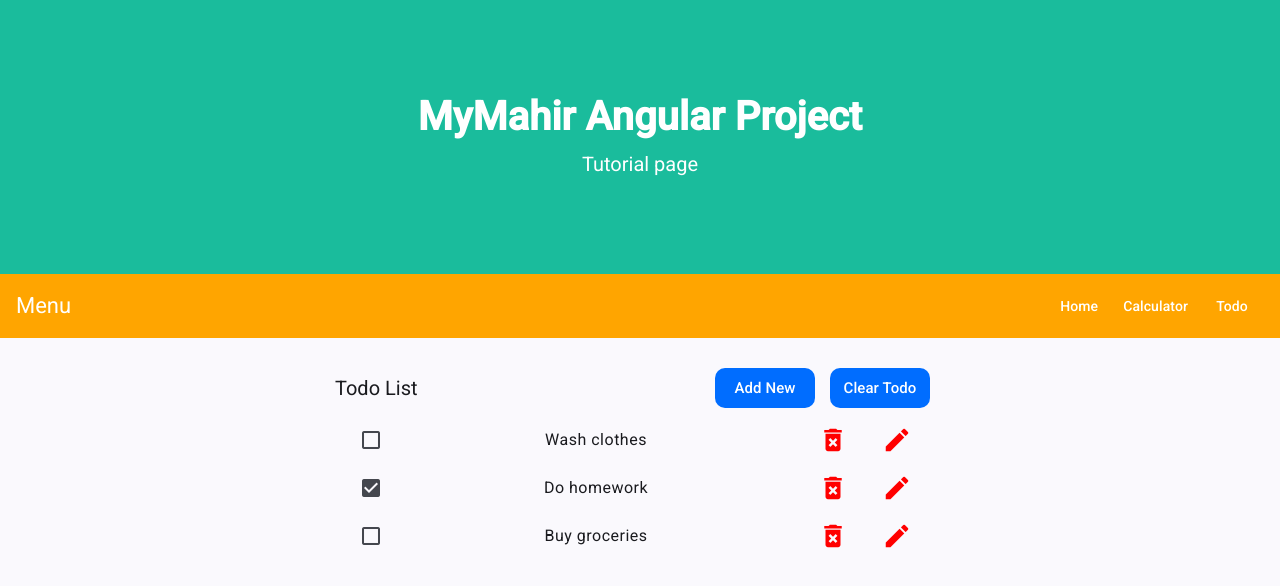
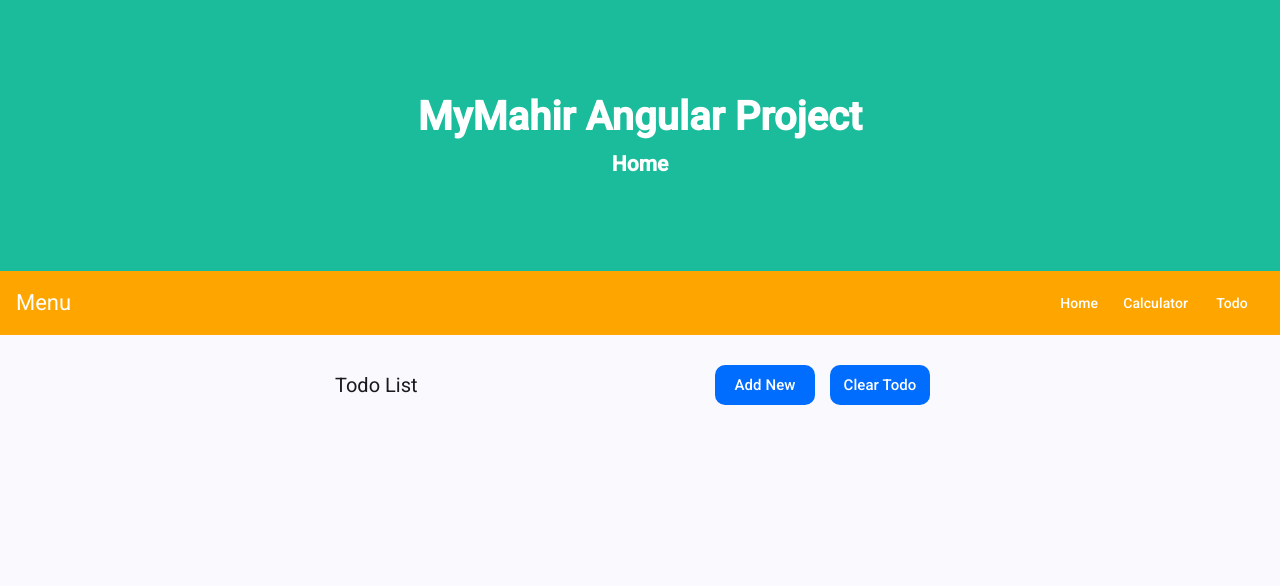
Before and after one commit to priafif/usagi_ang, an Angular app: page /todo in a window 1280 px wide. Shown: the top 586 px of the page. Built offline with nearby package versions, Linux system fonts and the light colour scheme.

Commit message:
state management

```diff
--- a/src/app/app.html
+++ b/src/app/app.html
@@ -8,7 +8,7 @@
 <main class="main">
   <div class="header">
     <h1>MyMahir Angular Project</h1>
-    <p>Tutorial page</p>
+    <h2>{{ pageTitle }}</h2>
   </div>
   <app-toolbar></app-toolbar>
   <router-outlet />
--- a/src/app/app.ts
+++ b/src/app/app.ts
@@ -1,8 +1,9 @@
-import { Component } from '@angular/core';
+import { Component, OnInit } from '@angular/core';
 import { RouterOutlet } from '@angular/router';
 import { FormsModule } from '@angular/forms';
 import { MatButtonModule } from '@angular/material/button';
 import { Toolbar } from "./components/toolbar/toolbar";
+import { Data } from './services/data';
 
 @Component({
   selector: 'app-root',
@@ -10,9 +11,15 @@ import { Toolbar } from "./components/toolbar/toolbar";
   templateUrl: './app.html',
   styleUrl: './app.scss'
 })
-export class App {
-  calculate_area(width: number, height: number){
+export class App implements OnInit {
+  public pageTitle: string = 'Home';
 
+  constructor(private data: Data){}
+
+  ngOnInit(): void {
+    this.data.observeEvent().subscribe((data: any)=>{
+      this.pageTitle = data;
+    })
   }
 
   saveData(){
--- a/src/app/components/toolbar/toolbar.html
+++ b/src/app/components/toolbar/toolbar.html
@@ -1,7 +1,7 @@
   <mat-toolbar>
     <div class="title">Menu</div>
     <span class="spacer"></span>
-    <a routerLink="/home" mat-button class="icon">Home</a>
-    <a routerLink="/calculator" mat-button class="icon">Calculator</a>
-    <a routerLink="/todo" mat-button class="icon">Todo</a>
-  </mat-toolbar>
+    @for (menuItem of menu; track $index) {
+      <a (click)="navigatePage(menuItem)" mat-button class="icon">{{ menuItem.title }}</a>
+    }
+   </mat-toolbar>
--- a/src/app/components/toolbar/toolbar.ts
+++ b/src/app/components/toolbar/toolbar.ts
@@ -1,12 +1,34 @@
 import { Component } from '@angular/core';
 import { MatButtonModule } from '@angular/material/button';
 import { MatToolbarModule } from '@angular/material/toolbar';
-import { RouterLink } from '@angular/router';
+import { Router } from '@angular/router';
+import { Data } from '../../services/data';
+
+interface menuItem {
+  title: string,
+  route: string
+}
 
 @Component({
   selector: 'app-toolbar',
-  imports: [MatToolbarModule, RouterLink, MatButtonModule],
+  imports: [MatToolbarModule, MatButtonModule],
   templateUrl: './toolbar.html',
   styleUrl: './toolbar.scss',
 })
-export class Toolbar {}
+export class Toolbar {
+
+  public menu: menuItem[] = [
+    { title: 'Home', route: '/home' },
+    { title: 'Calculator', route: '/calculator' },
+    { title: 'Todo', route: '/todo' },
+  ]
+
+  constructor(private router: Router, private data: Data) {
+  }
+
+  navigatePage(item: any) {
+    this.router.navigateByUrl(item.route);
+    this.data.publishEvent(item.title);
+  }
+
+}
--- a/src/app/pages/todo/todo.html
+++ b/src/app/pages/todo/todo.html
@@ -17,7 +17,7 @@
                                 {{ todo.selected ? 'check_box' : 'check_box_outline_blank' }}
                             </mat-icon>
                         </button>
-                        <span class="todo-name">{{ todo.title }}</span>
+                        <span class="todo-name">{{ todo.title | convert: 'upperCase'}}</span>
                         <div class="btn">
                             <button mat-button class="delete" (click)="onDelete($index)">
                                 <mat-icon>delete_forever</mat-icon>
--- a/src/app/pages/todo/todo.ts
+++ b/src/app/pages/todo/todo.ts
@@ -1,7 +1,8 @@
-import { ChangeDetectorRef, Component } from '@angular/core';
+import { ChangeDetectorRef, Component, OnInit } from '@angular/core';
 import { SharedModules } from '../../shared/shared.module';
 import { Add } from '../../components/add/add';
 import { MatDialog } from '@angular/material/dialog';
+import { ConvertPipe } from '../../pipes/convert-pipe';
 
 interface TodoItem {
   title: string,
@@ -10,32 +11,38 @@ interface TodoItem {
 
 @Component({
   selector: 'app-todo',
-  imports: [...SharedModules],
+  imports: [...SharedModules, ConvertPipe],
   templateUrl: './todo.html',
   styleUrl: './todo.scss',
 })
-export class Todo {
-  public todoList: TodoItem[] = [
-    { title: 'Wash clothes', selected: false },
-    { title: 'Do homework', selected: true },
-    { title: 'Buy groceries', selected: false }
-  ];
+export class Todo implements OnInit {
+  // public todoList: TodoItem[] = [
+  //   { title: 'Wash clothes', selected: false },
+  //   { title: 'Do homework', selected: true },
+  //   { title: 'Buy groceries', selected: false }
+  // ];
+  public todoList: TodoItem[] = [];
 
   constructor(
     public dialog: MatDialog,
     private cdr: ChangeDetectorRef
-  ){
+  ){}
 
+  ngOnInit(){
+    const data: any = this.loadStorage('TODO') || [];
+    this.todoList = data;
   }
 
   onSelected(index: number){
     this.todoList[index].selected = !this.todoList[index].selected;
+    this.saveStorage('TODO', this.todoList);
   }
 
   onDelete(index: number){
     let confirmation = confirm('Are you sure you want to delete this item?');
     if(confirmation){
       this.todoList.splice(index, 1);
+      this.saveStorage('TODO', this.todoList);
     }
   }
 
@@ -44,6 +51,7 @@ export class Todo {
     dialogRef.afterClosed().subscribe((result: any) => {
       if(result){
         this.todoList.push({ title: result, selected: false });
+        this.saveStorage('TODO', this.todoList);
         this.cdr.detectChanges();
       }
     });
@@ -53,6 +61,7 @@ export class Todo {
     let confirmation = confirm('Are you sure you want to clear the todo list?');
     if(confirmation){
       this.todoList = [];
+      this.saveStorage('TODO', this.todoList);
     }
   }
 
@@ -64,9 +73,19 @@ export class Todo {
     dialogRef.afterClosed().subscribe((result: any) => {
       if(result){
         this.todoList[index].title = result;
+        this.saveStorage('TODO', this.todoList);
         this.cdr.detectChanges();
       }
     });
   }
 
+  saveStorage(key: string, value: any){
+    localStorage.setItem(key, JSON.stringify(value));
+  }
+
+  loadStorage(key: string){
+    const item = localStorage.getItem(key);
+    return item ? JSON.parse(item) : null;
+  }
+
 }
--- /dev/null
+++ b/src/app/pipes/convert-pipe.ts
@@ -0,0 +1,16 @@
+import { Pipe, PipeTransform } from '@angular/core';
+
+@Pipe({
+  name: 'convert',
+})
+export class ConvertPipe implements PipeTransform {
+  transform(value: any, args: any): unknown {
+    if(args == 'upperCase'){
+      return String(value).toUpperCase();
+    }
+    if(args == 'kgToGram'){
+      return value*1000;
+    }
+    return;
+  }
+}
--- /dev/null
+++ b/src/app/services/data.ts
@@ -0,0 +1,20 @@
+import { Injectable } from '@angular/core';
+import { Subject } from 'rxjs';
+
+@Injectable({
+  providedIn: 'root',
+})
+export class Data {
+  private eventSubject = new Subject();
+  constructor(){
+
+  }
+
+  publishEvent(data: any){
+    this.eventSubject.next(data);
+  }
+
+  observeEvent(): Subject<any>{
+    return this.eventSubject;
+  }
+}
```
Also changed, not shown: 2 other files (tests, documents, lock files or other folders).
